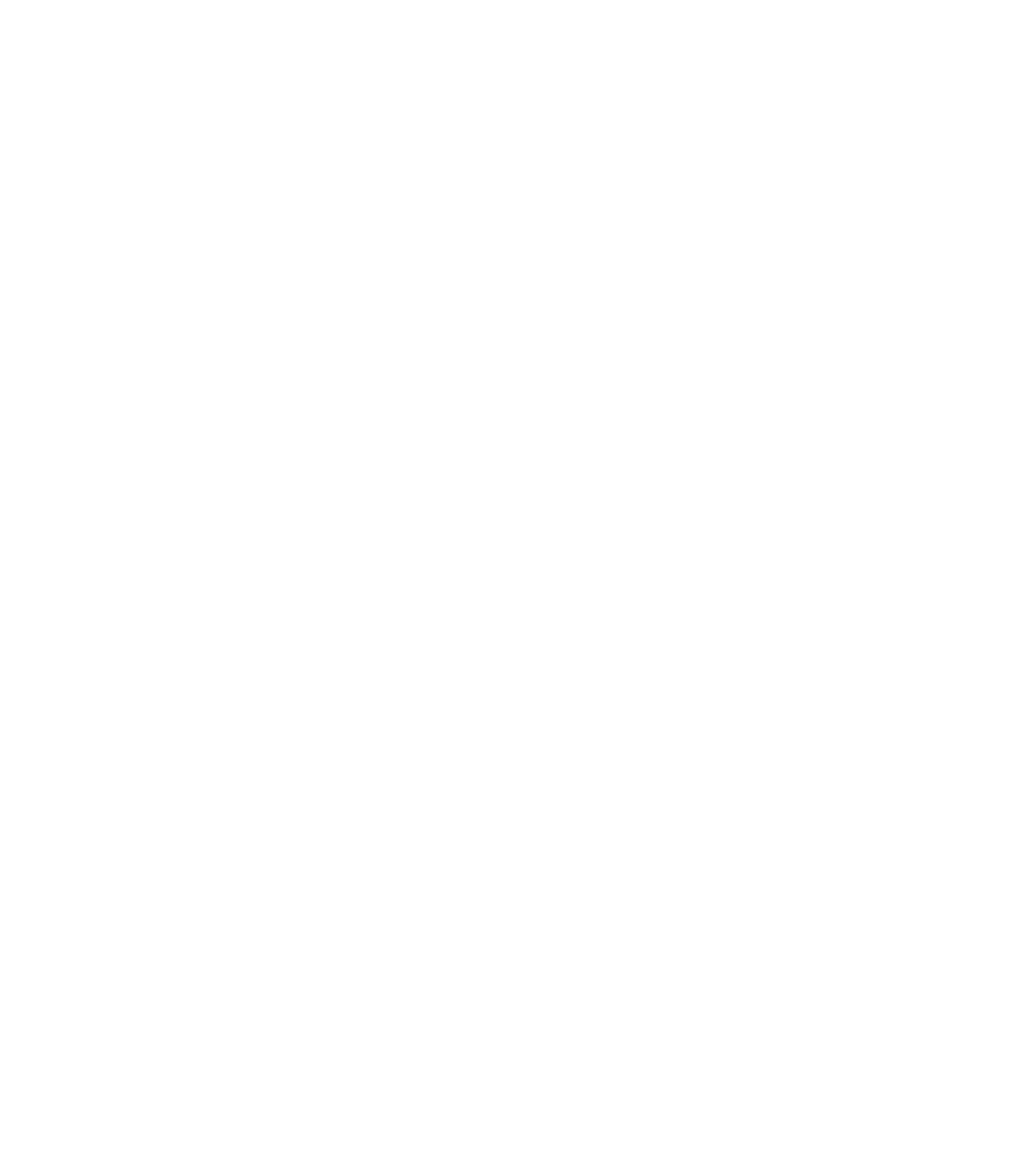
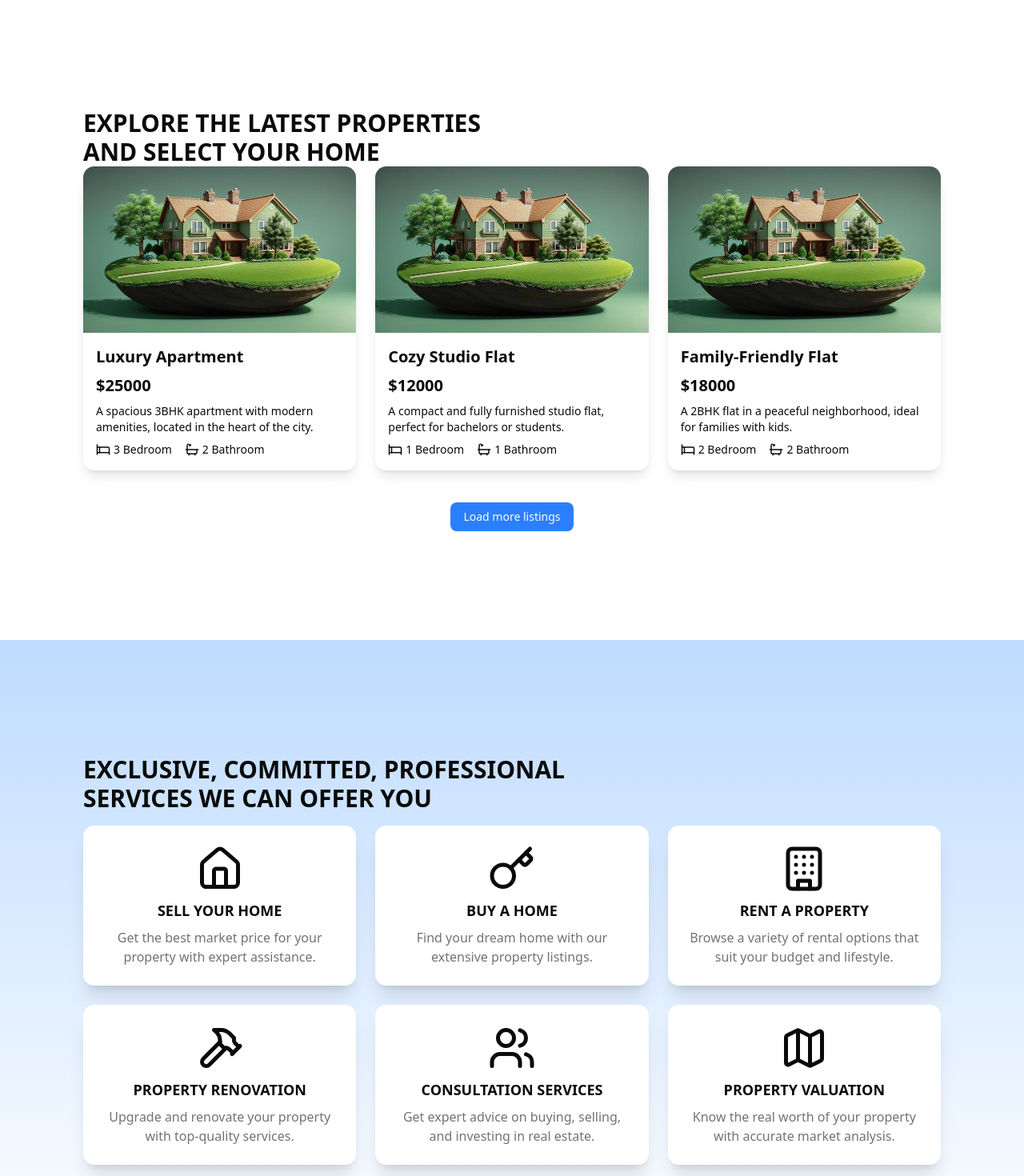
Before and after one commit to Vishesh-21/-Real-Estate-Website, a Next.js app: page / in a window 1280 px wide. Shown: the part 1600-3070 px from the top of the page at 80% size. Before the commit the page ends 1600 px from the top, so only its background shows below. Built offline with nearby package versions, Linux system fonts and the light colour scheme.

Commit message:
Adding properties and services page.

```diff
--- /dev/null
+++ b/app/(home)/_components/LatestProperties.jsx
@@ -0,0 +1,87 @@
+import React from "react";
+import HomeImage from "@/public/home.jpg";
+import Image from "next/image";
+import { Bath, Bed } from "lucide-react";
+import { Button } from "@/components/ui/button";
+
+//data for flat
+const flats = [
+  {
+    title: "Luxury Apartment",
+    rent: 25000,
+    description:
+      "A spacious 3BHK apartment with modern amenities, located in the heart of the city.",
+    bedroomNumbers: 3,
+    bathroomNumbers: 2,
+  },
+  {
+    title: "Cozy Studio Flat",
+    rent: 12000,
+    description:
+      "A compact and fully furnished studio flat, perfect for bachelors or students.",
+    bedroomNumbers: 1,
+    bathroomNumbers: 1,
+  },
+  {
+    title: "Family-Friendly Flat",
+    rent: 18000,
+    description:
+      "A 2BHK flat in a peaceful neighborhood, ideal for families with kids.",
+    bedroomNumbers: 2,
+    bathroomNumbers: 2,
+  },
+];
+
+export const LatestProperties = () => {
+  return (
+    <section className="w-full h-screen flex flex-col items-center justify-center">
+      <div className="max-w-6xl mx-auto px-10 flex gap-3 items-center ">
+        {/* vertical text
+        <div className="-rotate-90 flex items-center gap-3">
+          <div className="h-[1.5px] w-[60px] rounded bg-black"></div>
+          <h2 className="uppercase font-semibold tracking-[2px]">Properties</h2>
+        </div> */}
+
+        {/* properties section  */}
+        <div>
+          <h1 className="text-3xl font-semibold uppercase">
+            explore the latest properties <br />
+            and select your home
+          </h1>
+
+          {/* properties cards  */}
+          <div className="grid grid-cols-1 md:grid-cols-3 gap-6">
+            {flats.map((flat, index) => {
+              return (
+                <div
+                  className="rounded-xl overflow-hidden shadow-lg"
+                  key={index}
+                >
+                  <Image src={HomeImage} className="w-full h-52" />
+                  <div className="p-4 space-y-2">
+                    <h1 className="text-xl font-semibold">{flat.title}</h1>
+                    <h3 className="text-xl font-semibold">${flat.rent}</h3>
+                    <p className="text-sm">{flat.description}</p>
+
+                    <div className="flex text-sm gap-4">
+                      <h1 className="flex items-center gap-1">
+                        <Bed size={18} />
+                        {flat.bedroomNumbers} Bedroom
+                      </h1>
+                      <h1 className="flex items-center gap-1">
+                        <Bath size={18} />
+                        {flat.bathroomNumbers} Bathroom
+                      </h1>
+                    </div>
+                  </div>
+                </div>
+              );
+            })}
+          </div>
+        </div>
+      </div>
+
+      <Button className={'bg-blue-500 mt-10 cursor-pointer'}>Load more listings</Button>
+    </section>
+  );
+};
--- /dev/null
+++ b/app/(home)/_components/Services.jsx
@@ -0,0 +1,64 @@
+import { Home, Key, Building, Hammer, Users, Map } from "lucide-react";
+import React from "react";
+
+// data for services
+const services = [
+  {
+    icon: <Home size={60}/>,
+    title: "Sell Your Home",
+    desc: "Get the best market price for your property with expert assistance.",
+  },
+  {
+    icon: <Key size={60}/>,
+    title: "Buy a Home",
+    desc: "Find your dream home with our extensive property listings.",
+  },
+  {
+    icon: <Building size={60}/>,
+    title: "Rent a Property",
+    desc: "Browse a variety of rental options that suit your budget and lifestyle.",
+  },
+  {
+    icon: <Hammer size={60}/>,
+    title: "Property Renovation",
+    desc: "Upgrade and renovate your property with top-quality services.",
+  },
+  {
+    icon: <Users size={60}/>,
+    title: "Consultation Services",
+    desc: "Get expert advice on buying, selling, and investing in real estate.",
+  },
+  {
+    icon: <Map size={60}/>,
+    title: "Property Valuation",
+    desc: "Know the real worth of your property with accurate market analysis.",
+  },
+];
+
+export const Services = () => {
+  return (
+    <section className="h-screen w-full flex items-center justify-center bg-gradient-to-b from-blue-200 to-white">
+      <div className="max-w-6xl mx-auto px-10 flex gap-3 items-center ">
+        <div className="space-y-4">
+
+          <h1 className="text-3xl font-semibold uppercase">
+            exclusive, committed, professional <br />
+            services we can offer you
+          </h1>
+
+          {/* services cards  */}
+          <div className="grid grid-cols-2 md:grid-cols-3 gap-6">
+            {services.map((service,index) => (
+              <div key={index} className="p-6 flex flex-col items-center shadow-xl bg-white rounded-xl space-y-2">
+                {service.icon}
+                <h1 className="text-lg font-semibold uppercase">{service.title}</h1>
+                <p className="text-muted-foreground text-center">{service.desc}</p>
+              </div>
+            ))}
+          </div>
+
+        </div>
+      </div>
+    </section>
+  );
+};
--- a/app/(home)/page.jsx
+++ b/app/(home)/page.jsx
@@ -1,12 +1,16 @@
 import React from 'react'
 import { Dashboard } from './_components/Dashboard'
 import { About } from './_components/About'
+import { LatestProperties } from './_components/LatestProperties'
+import { Services } from './_components/Services'
 
 export default function Home() {
   return (
     <div >
       <Dashboard/>
       <About/>
+      <LatestProperties/>
+      <Services/>
     </div>
   )
 }
```
